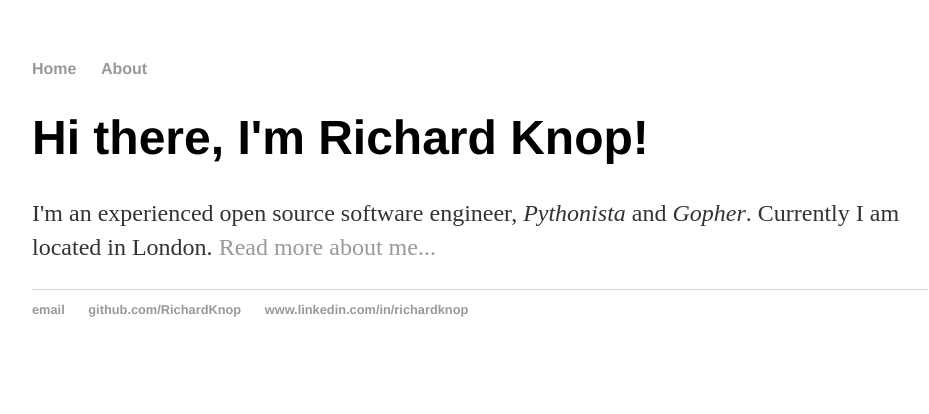
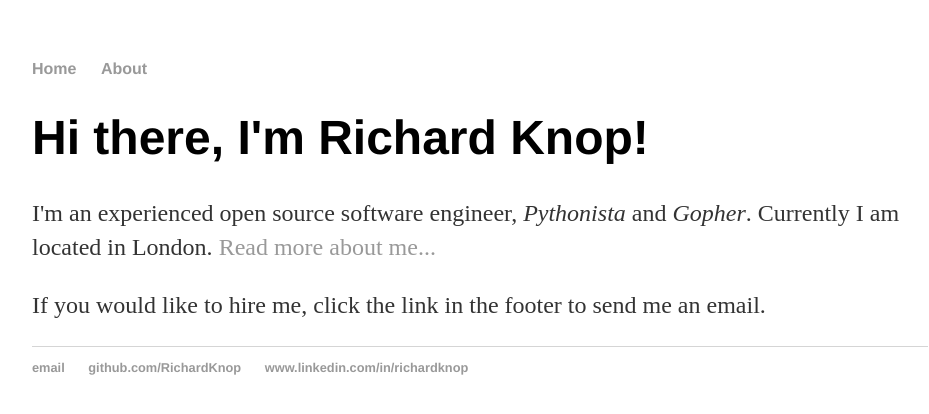
Before and after one commit to RichardKnop/richardknop.github.io, a Jekyll site: the page built from index.html, in a window 1280 px wide. Shown: the top 414 px of the page, without its empty margins (160-1089 px from the left). Built offline with Jekyll 4.4.1, drawn with Linux system fonts in a browser that asks for light colours.

Commit message:
Update index.html

```diff
--- a/index.html
+++ b/index.html
@@ -5,5 +5,6 @@ title: Richard Knop
 <div class="blurb">
   <h1>Hi there, I'm Richard Knop!</h1>
   <p>I'm an experienced open source software engineer, <em>Pythonista</em> and <em>Gopher</em>. Currently I am located in London. <a href="/about">Read more about me...</a></p>
+  <p>If you would like to hire me, click the link in the footer to send me an email.</p>
 </div>
 <!-- /.blurb -->
```
